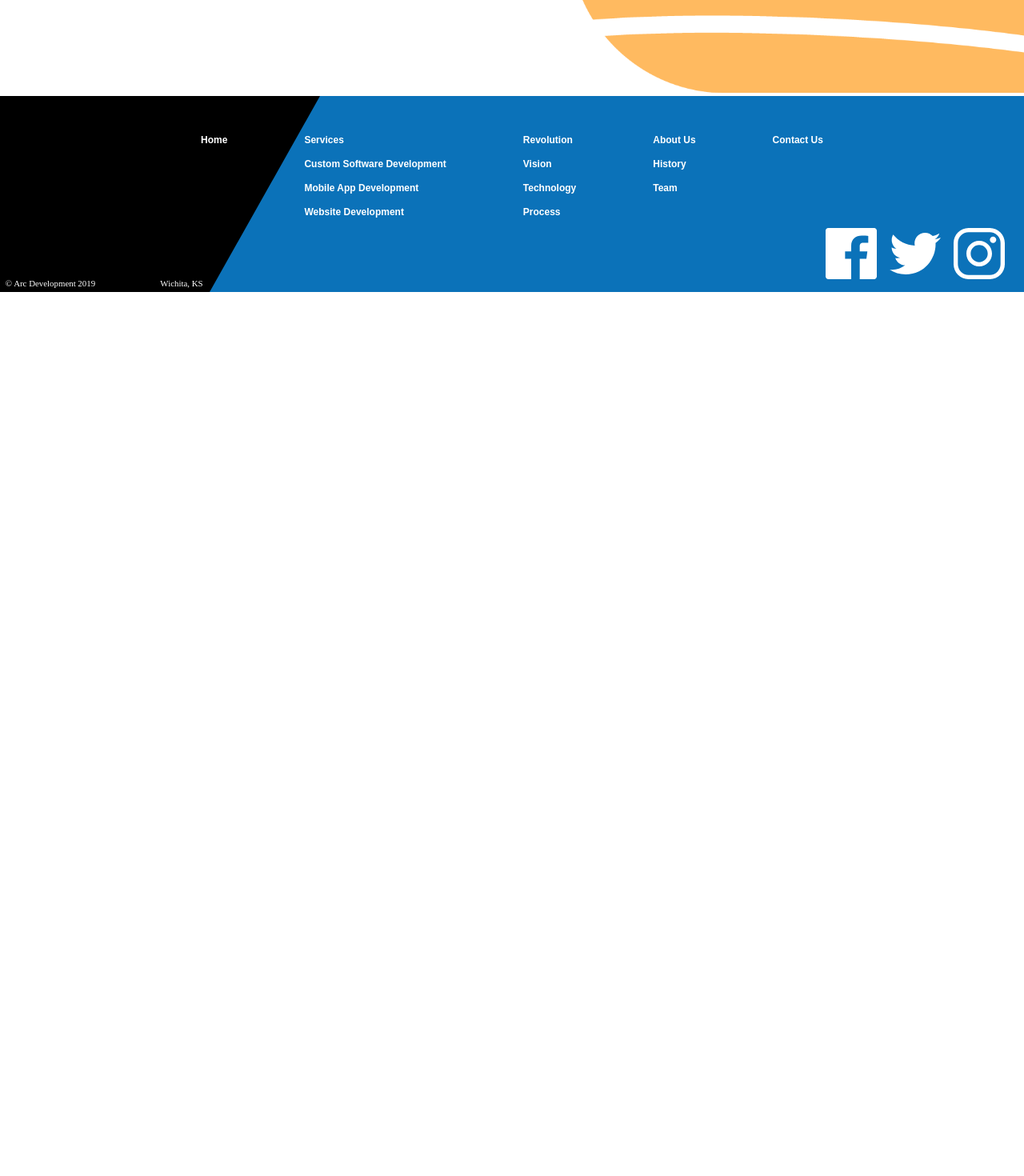
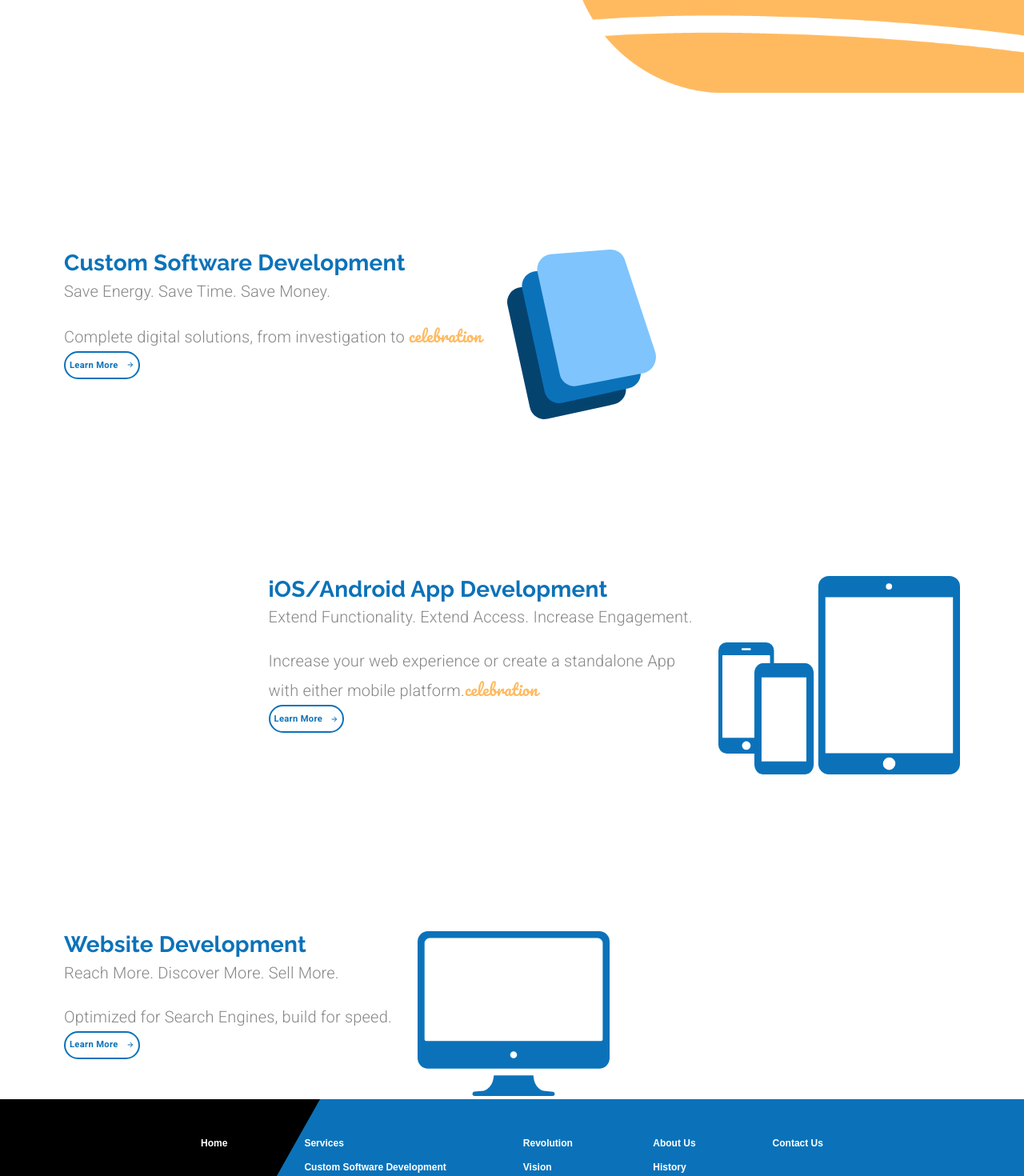
Before and after one commit to mohbayati/arcdevelopment, a React (Create React App) app: page / in a window 1280 px wide. Shown: the part 480-1950 px from the top of the page at 80% size. Before the commit the page ends 845 px from the top, so only its background shows below. Built offline with nearby package versions, Linux system fonts and the light colour scheme.

Commit message:
Created The Services Block

```diff
--- a/src/components/LandingPage.js
+++ b/src/components/LandingPage.js
@@ -1,7 +1,29 @@
-import { Button, Grid, Typography, useTheme } from "@mui/material";
+import {
+  Button,
+  Grid,
+  Typography,
+  useTheme,
+  styled,
+  useMediaQuery,
+} from "@mui/material";
 import Lottie from "react-lottie";
 import animationData from "../animations/landinganimation/data";
 import ButtonArrow from "../components/ButtonArrow";
+import customSoftwareIcon from "../assets/Custom Software Icon.svg";
+import mobileAppsIcon from "../assets/mobileIcon.svg";
+import websitesIcon from "../assets/websiteIcon.svg";
+
+const SpacialText = styled("span")(({ theme }) => ({
+  color: theme.palette.common.orange,
+  fontFamily: "Pacifico",
+}));
+
+const StyledIcon = styled("img")(({ theme }) => ({
+  marginLeft: "2em",
+  [theme.breakpoints.down("sm")]: {
+    marginLeft: 0,
+  },
+}));
 
 export default function LandingPage() {
   const defaultOptions = {
@@ -13,6 +35,7 @@ export default function LandingPage() {
     },
   };
   const theme = useTheme();
+  const matches = useMediaQuery(theme.breakpoints.down("md"));
   return (
     <Grid
       container
@@ -24,6 +47,7 @@ export default function LandingPage() {
       }}
     >
       <Grid item>
+        {/*----------Hero Block-----------*/}
         <Grid
           container
           justifyContent="flex-end"
@@ -54,9 +78,9 @@ export default function LandingPage() {
                     ...theme.typography.estimate,
                     backgroundColor: theme.palette.common.orange,
                     borderRadius: 50,
-                    height: 45,
-                    width: 145,
-                    marginRight: 10,
+                    height: "45px",
+                    width: "145px",
+                    marginRight: "40px",
                     "&:hover": {
                       backgroundColor: theme.palette.secondary.light,
                     },
@@ -70,16 +94,10 @@ export default function LandingPage() {
                 <Button
                   variant="outlined"
                   sx={(theme) => ({
-                    borderColor: theme.palette.common.blue,
-                    color: theme.palette.common.blue,
-                    borderWidth: 2,
-                    textTransform: "none",
-                    borderRadius: 50,
-                    fontFamily: "Roboto",
-                    fontWeight: "bold",
+                    ...theme.typography.learnButton,
                     fontSize: "0.9rem",
-                    height: 45,
-                    width: 145,
+                    height: "45px",
+                    width: "145px",
                   })}
                 >
                   <span style={{ marginRight: 10 }}>Learn More</span>
@@ -109,6 +127,169 @@ export default function LandingPage() {
           </Grid>
         </Grid>
       </Grid>
+      <Grid item>
+        {/*----------Services Block-----------*/}
+        <Grid
+          container
+          direction="row"
+          sx={{
+            mt: "12em",
+            [theme.breakpoints.down("md")]: {
+              padding: 2,
+            },
+          }}
+          justifyContent={matches ? "center" : undefined}
+        >
+          <Grid
+            item
+            sx={{
+              ml: matches ? 0 : "5em",
+              textAlign: matches ? "center" : undefined,
+            }}
+          >
+            <Typography variant="h4">Custom Software Development</Typography>
+            <Typography variant="subtitle1" sx={{ mb: "1em" }}>
+              Save Energy. Save Time. Save Money.
+            </Typography>
+            <Typography variant="subtitle1">
+              Complete digital solutions, from investigation to{" "}
+              <SpacialText>celebration</SpacialText>
+            </Typography>
+            <Button
+              variant="outlined"
+              sx={(theme) => ({
+                ...theme.typography.learnButton,
+                fontSize: "0.7rem",
+                height: "35px",
+                padding: "5px",
+                [theme.breakpoints.down("md")]: {
+                  marginBottom: "2em",
+                },
+              })}
+            >
+              <span style={{ marginRight: 10 }}>Learn More</span>
+              <ButtonArrow
+                width={10}
+                height={10}
+                fill={theme.palette.common.blue}
+              ></ButtonArrow>
+            </Button>
+          </Grid>
+          <Grid item>
+            <StyledIcon alt="custom software icon" src={customSoftwareIcon} />
+          </Grid>
+        </Grid>
+      </Grid>
+      <Grid item>
+        {/*----------iOS/Android Block--------*/}
+        <Grid
+          container
+          direction="row"
+          sx={{
+            mt: "12em",
+            [theme.breakpoints.down("md")]: {
+              padding: 2,
+            },
+          }}
+          justifyContent={matches ? "center" : "flex-end"}
+        >
+          <Grid
+            item
+            sx={{
+              textAlign: matches ? "center" : undefined,
+            }}
+          >
+            <Typography variant="h4">iOS/Android App Development</Typography>
+            <Typography variant="subtitle1" sx={{ mb: "1em" }}>
+              Extend Functionality. Extend Access. Increase Engagement.
+            </Typography>
+            <Typography variant="subtitle1">
+              Increase your web experience or create a standalone App{" "}
+              {matches ? null : <br />}with either mobile platform.
+              <SpacialText>celebration</SpacialText>
+            </Typography>
+            <Button
+              variant="outlined"
+              sx={(theme) => ({
+                ...theme.typography.learnButton,
+                fontSize: "0.7rem",
+                height: "35px",
+                padding: "5px",
+                [theme.breakpoints.down("md")]: {
+                  marginBottom: "2em",
+                },
+              })}
+            >
+              <span style={{ marginRight: 10 }}>Learn More</span>
+              <ButtonArrow
+                width={10}
+                height={10}
+                fill={theme.palette.common.blue}
+              ></ButtonArrow>
+            </Button>
+          </Grid>
+          <Grid
+            item
+            sx={{
+              mr: matches ? 0 : "5em",
+            }}
+          >
+            <StyledIcon alt="mobile icon" src={mobileAppsIcon} />
+          </Grid>
+        </Grid>
+      </Grid>
+      <Grid item>
+        {/*----------Websites Block-----------*/}
+        <Grid
+          container
+          direction="row"
+          sx={{
+            mt: "12em",
+            [theme.breakpoints.down("md")]: {
+              padding: 2,
+            },
+          }}
+          justifyContent={matches ? "center" : undefined}
+        >
+          <Grid
+            item
+            sx={{
+              ml: matches ? 0 : "5em",
+              textAlign: matches ? "center" : undefined,
+            }}
+          >
+            <Typography variant="h4">Website Development</Typography>
+            <Typography variant="subtitle1" sx={{ mb: "1em" }}>
+              Reach More. Discover More. Sell More.
+            </Typography>
+            <Typography variant="subtitle1">
+              Optimized for Search Engines, build for speed.
+            </Typography>
+            <Button
+              variant="outlined"
+              sx={(theme) => ({
+                ...theme.typography.learnButton,
+                fontSize: "0.7rem",
+                height: "35px",
+                padding: "5px",
+                [theme.breakpoints.down("md")]: {
+                  marginBottom: "2em",
+                },
+              })}
+            >
+              <span style={{ marginRight: 10 }}>Learn More</span>
+              <ButtonArrow
+                width={10}
+                height={10}
+                fill={theme.palette.common.blue}
+              ></ButtonArrow>
+            </Button>
+          </Grid>
+          <Grid item>
+            <StyledIcon alt="websites icon" src={websitesIcon} />
+          </Grid>
+        </Grid>
+      </Grid>
     </Grid>
   );
 }
--- a/src/components/ui/Footer.js
+++ b/src/components/ui/Footer.js
@@ -100,7 +100,7 @@ export default function Footer({
                 component={Link}
                 to="/mobileapps"
               >
-                Mobile App Development
+                iOS/Android Development
               </StyledGridItem>
               <StyledGridItem
                 item
--- a/src/components/ui/Header.js
+++ b/src/components/ui/Header.js
@@ -152,7 +152,7 @@ export default function Header({
       selectedIndex: 1,
     },
     {
-      name: "Mobile App Development",
+      name: "iOS/Android Development",
       link: "/mobileapps",
       activeIndex: 1,
       selectedIndex: 2,
@@ -195,7 +195,7 @@ export default function Header({
           break;
       }
     });
-  }, [value, menuOptions, routes, selectedIndex]);
+  }, [value, menuOptions, routes, selectedIndex, setSelectedIndex, setValue]);
   const handleChange = (e, newValue) => {
     setValue(newValue);
   };
--- a/src/components/ui/Theme.js
+++ b/src/components/ui/Theme.js
@@ -2,6 +2,7 @@ import { createTheme } from "@mui/material/styles";
 
 const arcBlue = "#0B72B9";
 const arcOrange = "#FFBA60";
+const arcGrey = "#868686";
 
 export default createTheme({
   palette: {
@@ -39,5 +40,30 @@ export default createTheme({
       fontSize: "2.5rem",
       color: arcBlue,
     },
+    h3: {
+      fontFamily: "Pacifico",
+      fontSize: "2.5rem",
+      color: arcBlue,
+    },
+    h4: {
+      fontFamily: "Raleway",
+      fontSize: "1.75rem",
+      color: arcBlue,
+      fontWeight: 700,
+    },
+    subtitle1: {
+      fontWeight: 300,
+      fontSize: "1.25rem",
+      color: arcGrey,
+    },
+    learnButton: {
+      borderColor: arcBlue,
+      color: arcBlue,
+      borderWidth: 2,
+      textTransform: "none",
+      borderRadius: 50,
+      fontFamily: "Roboto",
+      fontWeight: "bold",
+    },
   },
 });
```
Also changed, not shown: 1 other file (tests, documents, lock files or other folders).
